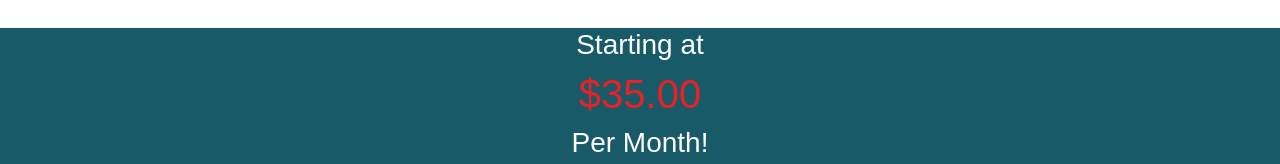
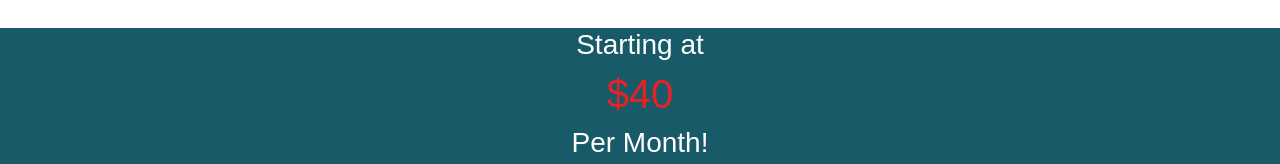
Before and after one commit to thomaswilliams4129/change-my-filter-website, a plain HTML site: page index.html in a window 1280 px wide. Shown: the part 421-585 px from the top of the page. Drawn offline with nearby package versions, Linux system fonts and the light colour scheme.

Commit message:
Published final product

```diff
--- a/index.html
+++ b/index.html
@@ -28,7 +28,7 @@
     <div class="text-center bottom-half">
       <div class="price text-center container Icons">
         <h3>Starting at</h3>
-        <h1>$35.00</h1>
+        <h1>$40</h1>
         <h3>Per Month!</h3>
         <figure>
           <img class="figure-img img-fluid" alt="Responsive image" src="./assests/Icons/Air Filters.png">
@@ -87,37 +87,6 @@
           </div>
         </div>
       </div>
-
-      <!-- <div class="Contact container">
-        <div class="row">
-          <div class="col-sm">
-            <h2 class="name">Mike</h2>
-            <h4 class="email">
-              <a href="mailto:changemyfiltermike@gmail.com">
-                changemyfiltermike@gmail.com
-              </a>
-            </h4>
-            <hr class="line">
-          </div>
-          <div class="col-sm">
-            <h2><i class="fas fa-phone-volume"></i></h2>
-            <h4 class="number">
-              <a href="tel:1-888-585-1545">1-888-585-1545</a>
-            </h4>
-            <hr class="line">
-          </div>
-          <div class="col-sm">
-            <h2 class="name">Christian</h2>
-            <h4 class="email">
-              <a href="mailto:changemyfilterchristian@gmail.com">
-                changemyfilterchristian@gmail.com
-              </a>
-            </h4>
-            <hr class="line">
-          </div>
-        </div>
-      </div> -->
-
     </div>
   </div>
 
```
Also changed, not shown: 1 other file.
